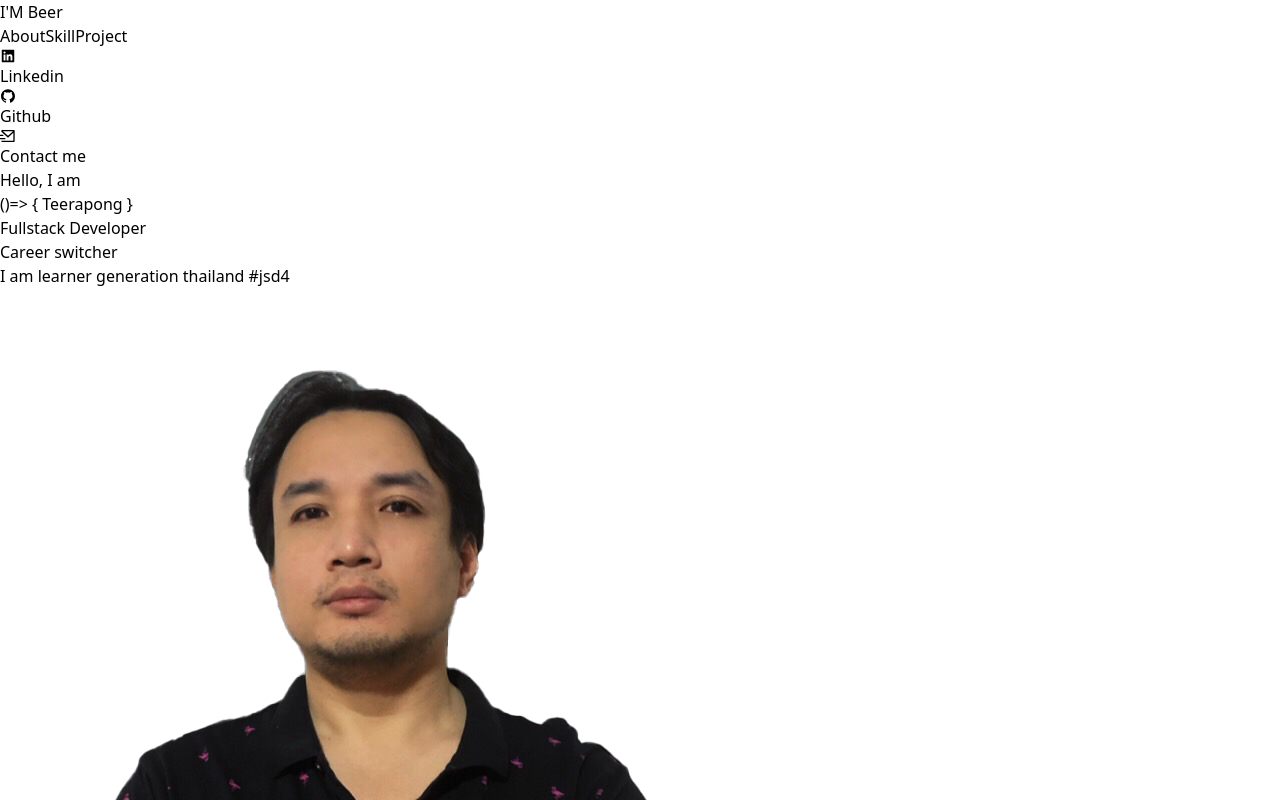
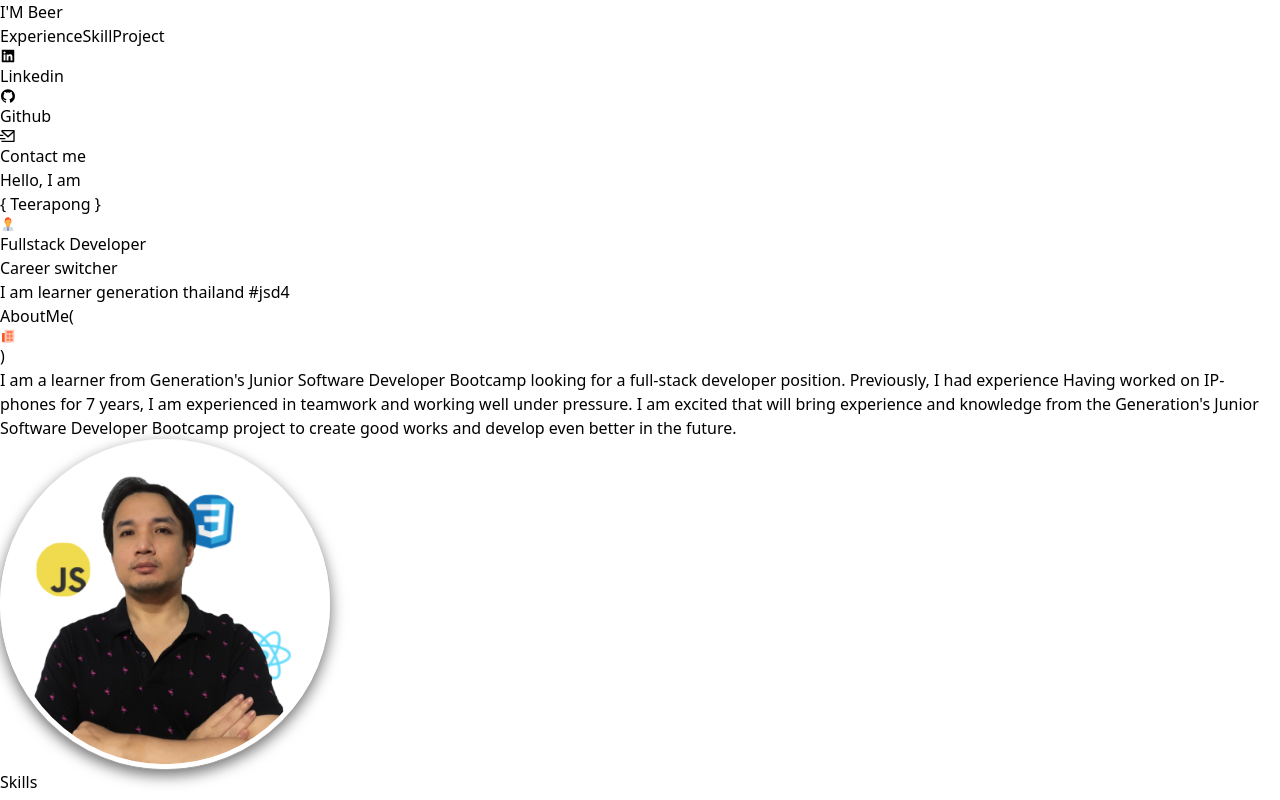
Before and after one commit to Banmairury/my-portfolio, a React (Vite) app: page / in a window 1280 px wide. Shown: the top 800 px of the page. Built offline with nearby package versions, Linux system fonts and the light colour scheme.

Commit message:
update 80%

```diff
--- a/index.html
+++ b/index.html
@@ -5,7 +5,7 @@
   <meta charset="UTF-8" />
   <link rel="icon" type="image/svg+xml" href="/src/images/icon-pig.png" />
   <meta name="viewport" content="width=device-width, initial-scale=1.0" />
-  <title>Vite + React</title>
+  <title>Portfolio's Teerapong</title>
   <style>
     #btn-back-to-top {
       position: fixed;
--- a/src/components/Contact-me.jsx
+++ b/src/components/Contact-me.jsx
@@ -6,7 +6,7 @@ import line from "../images/line.png";
 
 const ContactMe = () => {
   return (
-    <div id="contact-me" className="scroll-smooth h-fit bg-gradient-to-r from-black from-20% via-zine-800 via-80% to-gray-700 to-100% pb-10">
+    <div id="contact-me" className=" p-10 scroll-smooth h-fit bg-gradient-to-r from-black from-20% via-zine-800 via-80% to-gray-700 to-100% pb-10">
       <h2 className=" text-lime-400 text-4xl ">ContactME </h2>
       <div className="flex justify-around">
         <div className="flex flex-col justify-end">
--- a/src/components/Experience.jsx
+++ b/src/components/Experience.jsx
@@ -1,55 +1,127 @@
+import { FcLibrary, FcVlc, FcRating, FcProcess } from "react-icons/fc";
 const Experience = () => {
   return (
-    <div className="h-fit bg-black text-lime-400 text-4xl p-10">
-      <h2>Experience</h2>
+    <div id="experience-me" className="h-fit bg-black text-lime-400  p-10">
+      <h2 className="text-4xl">Experience</h2>
+      {/* 1 */}
+      <div className="flex justify-around items-center">
+        {/* right */}
+        <div className=" bg-black w-40 h-40"></div>
+        {/* left */}
+        <div className=" bg-black w-2/5 h-auto">
+          <h3 className=" text-3xl">2023</h3>
+          <span className=" text-xl">Feb - May</span>
+          <br />
+          <span className=" text-xl flex items-center">
+            Generation Thailand
+            <FcLibrary />
+          </span>
 
-      <div className="flex justify-around items-center">
-        <div className=" bg-black w-40 h-40"></div>
-        <div className=" bg-black w-96 h-40">
-          <h3>2023</h3>
-          <p className=" text-base">
-            Eum earum possimus qui sunt possimus aut tempora aliquid ut
-            veritatis architecto et voluptate enim id sint possimus. Aut nobis
-            est fuga officia et nemo nulla et quod quia ex dolor placeat rem
-            repudiandae voluptas.
-          </p>
+          <span className=" text-xl">Training - Junior Software Developer</span>
+          <br />
+          <span className=" text-xl">
+            Program Cohort 4(Full-Stack Web Developer)
+          </span>
+
+          <ul>
+            <li className="flex items-center">
+              <FcProcess />
+              Learn GIT & GitHub Source Control
+            </li>
+            <li className="flex items-center">
+              <FcProcess />
+              Learn SCRUM Agile Software Development
+            </li>
+            <li className="flex items-center">
+              <FcProcess />
+              Build front-end with HTML ,CSS, JavaScript
+            </li>
+            <li className="flex items-center">
+              <FcProcess />
+              Build front-end with react
+            </li>
+            <li className="flex items-center">
+              <FcProcess />
+              Learn Behaviours and Mindsets
+            </li>
+            <li className="flex items-center">
+              <FcProcess />
+              Create a backend project with node.js with express
+            </li>
+            <li className="flex items-center">
+              <FcProcess />
+              Create a database with sql(MySql) and nosql (mongodb)
+            </li>
+          </ul>
         </div>
       </div>
+      {/* 2 */}
       <div className="flex justify-around items-center">
-        <div className=" bg-black w-96 h-40">
-          <h3>2023</h3>
-          <p className=" text-base">
-            Eum earum possimus qui sunt possimus aut tempora aliquid ut
-            veritatis architecto et voluptate enim id sint possimus. Aut nobis
-            est fuga officia et nemo nulla et quod quia ex dolor placeat rem
-            repudiandae voluptas.
-          </p>
+        {/* right */}
+        <div className=" bg-black w-2/5 h-auto">
+          <h3 className=" text-3xl">2014 - 2021</h3>
+          <span className=" text-xl flex items-center">
+            CHEVALIER ITECH THAI CO., LTD
+            <FcLibrary />
+          </span>
+
+          <span className=" text-xl">Engineer Telecom</span>
+          <br />
+
+          <p></p>
+          <ul className=" list-inside list-decimal ">
+            <li>
+              Installation, modification and maintenance of IP telephone systems
+              (VOIP).
+            </li>
+            <li>
+              Set up a service network system and maintenance (Avaya PABX).
+            </li>
+            <li>
+              Produce weekly and monthly office phone data reports to send to
+              Krungsri Auto for data analysis. Use of phones by employees of
+              various departments.
+            </li>
+            <li>
+              Coordinate with each customer department. To support and solve
+              problems that arise about the system.
+            </li>
+          </ul>
         </div>
+        {/* left */}
         <div className=" bg-black w-40 h-40"></div>
       </div>
-      <div className="flex justify-around items-center">
+      {/* 3 */}
+      <div className="flex justify-around items-center mt-10">
+        {/* right */}
         <div className=" bg-black w-40 h-40"></div>
-        <div className=" bg-black w-96 h-40">
-          <h3>2023</h3>
-          <p className=" text-base">
-            Eum earum possimus qui sunt possimus aut tempora aliquid ut
-            veritatis architecto et voluptate enim id sint possimus. Aut nobis
-            est fuga officia et nemo nulla et quod quia ex dolor placeat rem
-            repudiandae voluptas.
-          </p>
+        {/* left */}
+        <div className=" bg-black w-2/5 h-auto">
+          <h3 className=" text-3xl">2012 -2013</h3>
+          <span className=" text-xl">Feb - May</span>
+          <br />
+          <span className=" text-xl flex items-center">
+            Tarnas Co., Ltd.
+            <FcLibrary />
+          </span>
+          <span className=" text-xl">Project Engineer - Tarnas Co., Ltd.</span>
+          <br />
+          <ul className=" list-inside list-decimal ">
+            <li>Manage of the project tracking progress.</li>
+            <li>
+              Estimate the cost of materials and installation of Fiber optic
+              equipment.
+            </li>
+            <li>
+              Coordinate with contractors/contractors/consultants. Participate
+              in problem solving.
+            </li>
+            <li>
+              Check the quality of work. to meet the conditions of employment
+              Coordinate with related agencies. inside and outside.
+            </li>
+          </ul>
         </div>
-      </div>
-      <div className="flex justify-around items-center">
-        <div className=" bg-black w-96 h-40">
-          <h3>2023</h3>
-          <p className=" text-base">
-            Eum earum possimus qui sunt possimus aut tempora aliquid ut
-            veritatis architecto et voluptate enim id sint possimus. Aut nobis
-            est fuga officia et nemo nulla et quod quia ex dolor placeat rem
-            repudiandae voluptas.
-          </p>
-        </div>
-        <div className=" bg-black w-40 h-40"></div>
       </div>
     </div>
   );
--- a/src/components/Navbar.jsx
+++ b/src/components/Navbar.jsx
@@ -6,13 +6,13 @@ const Navbar = () => {
     <nav className="bg-gradient-to-r from-black from-20% via-zine-900 via-80% to-gray-800 to-100% flex justify-between p-5 text-white">
       <h1 className=" text-4xl text-zinc-400">I'M Beer</h1>
       <div className="flex items-center justify-center gap-7">
-        <a href="#" className="text-xl font-medium hover:text-sky-500 ">
-          About
+        <a href="#experience-me" className="text-xl font-medium hover:text-sky-500 ">
+        Experience
         </a>
-        <a href="#" className="text-xl font-medium hover:text-sky-500 ">
+        <a href="#skill-me" className="text-xl font-medium hover:text-sky-500 ">
           Skill
         </a>
-        <a href="#" className="text-xl font-medium hover:text-sky-500 ">
+        <a href="#project" className="text-xl font-medium hover:text-sky-500 ">
           Project
         </a>
       </div>
--- a/src/components/Profile.jsx
+++ b/src/components/Profile.jsx
@@ -1,25 +1,51 @@
-import ImgProfile from "../images/TeerapongProfile.png"
-
-
+import ImgProfile from "../images/TeerapongProfile.png";
+import "../styles/Profile.css";
+import { FcInTransit, FcNews, FcDebt, FcManager } from "react-icons/fc";
+import reactIcon from "../images/react.png";
+import cssIcon from "../images/css3.png";
+import javascriptIcon from "../images/javascript.png";
+import nodejsIcon from "../images/nodejs.png";
 
 const Profile = () => {
   return (
-    <div className="bg-gradient-to-r from-black from-20% via-zine-900 via-80% to-gray-800 to-100% grid grid-cols-2 h-96 text-white">
+    <div className=" p-10 bg-gradient-to-r from-black from-20% via-zine-900 via-80% to-gray-800 to-100% grid grid-cols-2 h-96 text-white">
       <div className="">
-      <h2 className="">Hello, I am</h2>
-        <h1 className=" text-lime-400 text-4xl">()=&#62; &#123; Teerapong &#125;</h1>
+        <h2 className="">Hello, I am</h2>
+
+        <h1 className="flex items-end text-lime-400 text-4xl">
+          &#123; Teerapong &#125;
+          <FcManager />
+        </h1>
         <h2>Fullstack Developer</h2>
         <p>Career switcher</p>
-        <p>I am learner  generation thailand #jsd4  </p>
-      </div>
-      <div className=" text-white grid justify-items-center ">
-        <img src={ImgProfile} className="w-60"/>
-      </div>
-      <div className="">
-        <h1 className=" text-lime-400 text-3xl">aboutMe&#40; &#41;</h1>
-        <p>Lorem ipsum dolor sit amet consectetur adipisicing elit. Tenetur necessitatibus hic molestias ipsam perferendis. Vitae voluptate totam at. Vero repellendus animi, omnis quae saepe, neque officia totam, officiis nobis labore modi veniam cum obcaecati aperiam asperiores dolorem magnam eius explicabo.</p>
+        <p>I am learner generation thailand #jsd4 </p>
+        <div className=" mt-10">
+          <h1 className="flex items-end text-lime-400 text-3xl">
+            AboutMe&#40; <FcNews /> &#41;
+          </h1>
+          <p>
+            I am a learner from Generation's Junior Software Developer Bootcamp
+            looking for a full-stack developer position. Previously, I had
+            experience Having worked on IP-phones for 7 years, I am experienced
+            in teamwork and working well under pressure. I am excited that will
+            bring experience and knowledge from the Generation's Junior Software
+            Developer Bootcamp project to create good works and develop even
+            better in the future.
+          </p>
+        </div>
       </div>
 
+      <div className=" flex justify-center items-center">
+        <div className="avatar">
+          <div class="load">
+            <img src={reactIcon} />
+            <img src={cssIcon} />
+            <img src={javascriptIcon} />
+            <img src={nodejsIcon} />
+          </div>
+          <img src={ImgProfile} id="profile" className="" />
+        </div>
+      </div>
     </div>
   );
 };
--- /dev/null
+++ b/src/styles/Profile.css
@@ -0,0 +1,51 @@
+
+.avatar {
+    position: relative;
+	width: 330px;
+	height: 330px;
+	box-sizing: border-box;
+	border: 5px white solid;
+	border-radius: 50%;
+	overflow: hidden;
+	box-shadow: 0 5px 15px 0px rgba(0,0,0,0.6);
+	transform: translatey(0px);
+	animation: float 6s ease-in-out infinite;
+}
+@keyframes float {
+	0% {
+		box-shadow: 0 5px 15px 0px rgba(0,0,0,0.6);
+		transform: translatey(0px);
+	}
+	50% {
+		box-shadow: 0 25px 15px 0px rgba(0,0,0,0.2);
+		transform: translatey(-20px);
+	}
+	100% {
+		box-shadow: 0 5px 15px 0px rgba(0,0,0,0.6);
+		transform: translatey(0px);
+	}
+}
+
+.load{position:absolute;top:50%;left:50%;transform:translate(-50%, -50%);
+  /*change these sizes to fit into your project*/
+  width:220px;
+  height:220px;
+}
+.load img{border:0;margin:0;width:25%;height:25%;position:absolute;border-radius:50%;animation:spin 4s ease infinite}
+
+.load :first-child{background:none;animation-delay:-3s}
+.load :nth-child(2){background:none;animation-delay:-2s}
+.load :nth-child(3){background:none;animation-delay:-1s}
+.load :last-child{background:none}
+
+@keyframes spin{
+  0%,100%{transform:translate(-35%)}
+  25%{transform:translate(330%)}
+  50%{transform:translate(330%, 330%)}
+  75%{transform:translate(-35%, 330%)}
+}
+
+#profile{
+    position: absolute;
+    width: auto;
+}
```
Also changed, not shown: src/components/Project.jsx (+4 -4 lines), src/components/Skill-me.jsx (+4 -4 lines).
